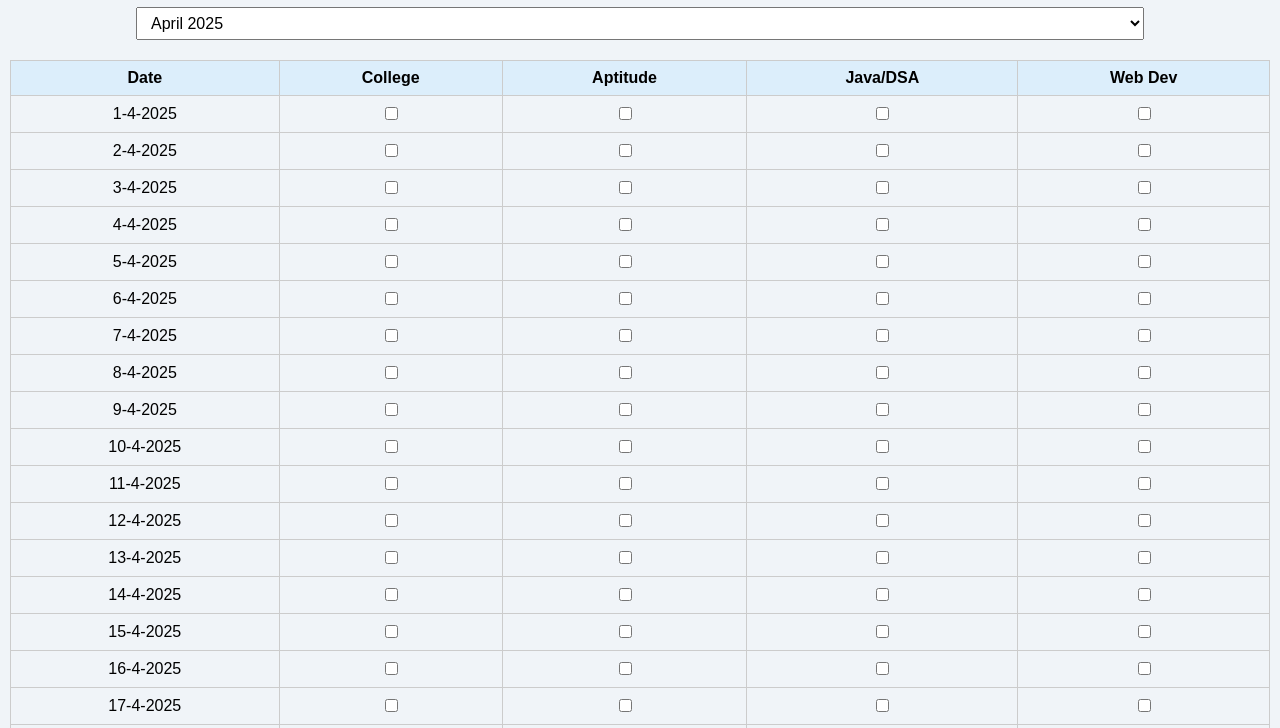
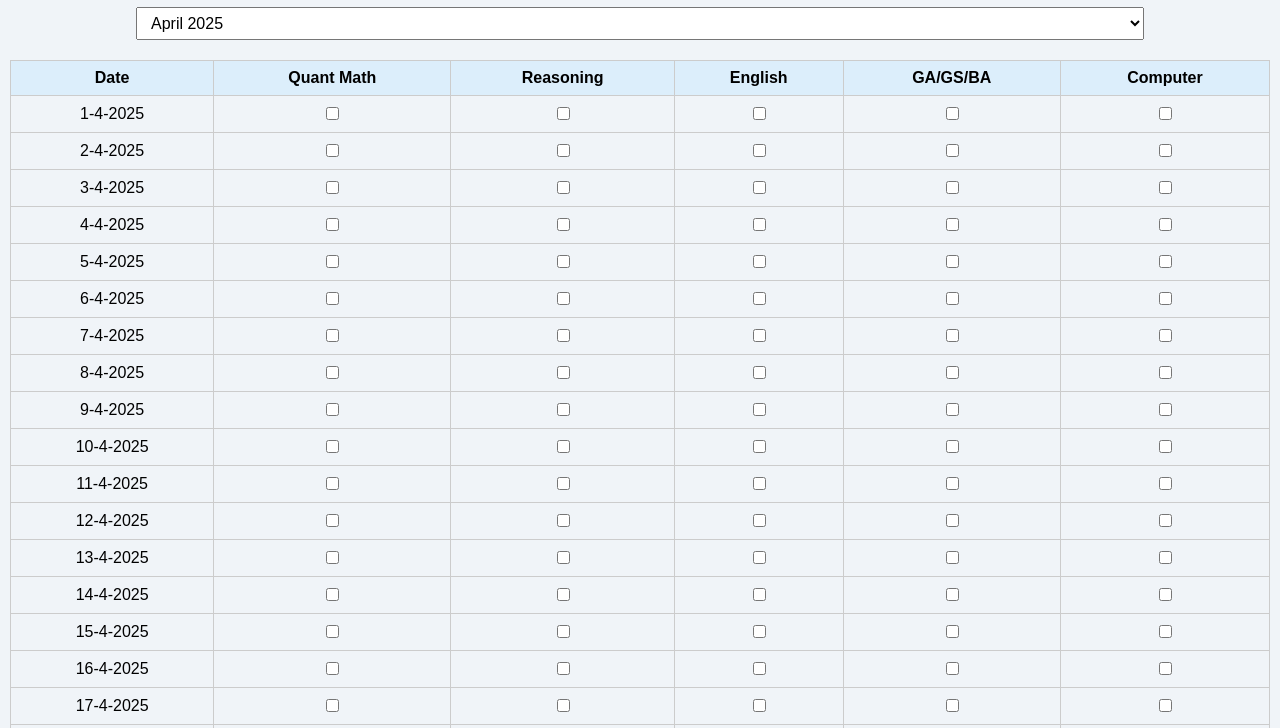
Before and after one commit to Gopalpatel-0070/To-do-list, a plain HTML site: page index.html in a window 1280 px wide. Shown: the part 72-800 px from the top of the page. Drawn offline with nearby package versions, Linux system fonts and the light colour scheme.

Commit message:
Update index.html

```diff
--- a/index.html
+++ b/index.html
@@ -112,10 +112,11 @@
     <thead>
       <tr>
         <th>Date</th>
-        <th>College</th>
-        <th>Aptitude</th>
-        <th>Java/DSA</th>
-        <th>Web Dev</th>
+        <th>Quant Math</th>
+        <th>Reasoning</th>
+        <th>English</th>
+        <th>GA/GS/BA</th>
+        <th>Computer</th>
       </tr>
     </thead>
     <tbody id="tableBody"></tbody>
@@ -131,12 +132,11 @@
 
   <script>
     document.addEventListener("DOMContentLoaded", () => {
-      const subjects = ["College", "Aptitude", "Java/DSA", "Web Dev"];
+      const subjects = ["Quant Math", "Reasoning", "English", "GA/GS/BA", "Computer"];
       const tableBody = document.getElementById("tableBody");
       const monthSelector = document.getElementById("monthSelector");
       const today = new Date();
-      const darkModeToggle = document.getElementById("darkModeToggle");
-      let isDarkMode = false;
+      let chart;
 
       function generateMonthOptions() {
         const currentYear = today.getFullYear();
@@ -193,10 +193,11 @@
 
       function calculateProgress(year, month) {
         const progress = {
-          "College": 0,
-          "Aptitude": 0,
-          "Java/DSA": 0,
-          "Web Dev": 0
+          "Quant Math": 0,
+          "Reasoning": 0,
+          "English": 0,
+          "GA/GS/BA": 0,
+          "Computer": 0
         };
         const daysInMonth = new Date(year, month + 1, 0).getDate();
         for (let date = 1; date <= daysInMonth; date++) {
@@ -211,7 +212,6 @@
         return progress;
       }
 
-      let chart;
       function updateChart(year, month) {
         const progress = calculateProgress(year, month);
         const data = subjects.map(subject => progress[subject]);
@@ -229,7 +229,7 @@
               datasets: [{
                 label: "Days Completed",
                 data: data,
-                backgroundColor: ["#36a2eb", "#4bc0c0", "#9966ff", "#ff6384"]
+                backgroundColor: ["#36a2eb", "#4bc0c0", "#9966ff", "#ff6384", "#ff9f40"]
               }]
             },
             options: {
```
